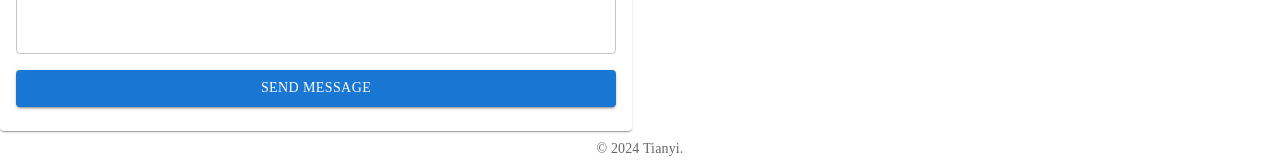
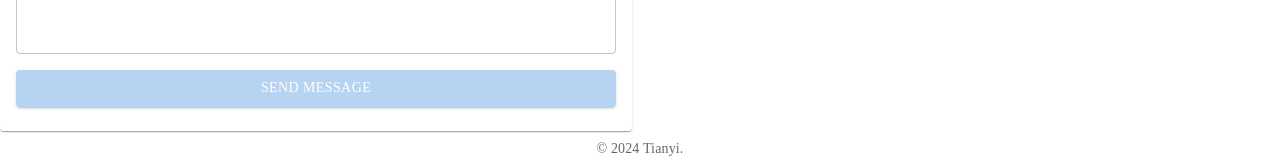
Before and after one commit to ntran03/tianyi, a React (Create React App) app in the folder tianyi/: page /contact in a window 1280 px wide. Shown: the part 1247-1407 px from the top of the page. Built offline with nearby package versions, Linux system fonts and the light colour scheme.

Commit message:
send message button

```diff
--- a/tianyi/src/components/contact.js
+++ b/tianyi/src/components/contact.js
@@ -121,7 +121,7 @@ function ContactUs() {
                                             style: { fontFamily: 'Cormorant, serif' },
                                         }}
                                     />
-                                    <Button variant="contained" type="submit" sx={{ fontFamily: "Cormorant"}}>
+                                    <Button variant="contained" type="submit" sx={{ fontFamily: "Cormorant", bgcolor: "rgb(136, 183, 235)", opacity: 0.6 }}>
                                         Send Message
                                     </Button>
                                 </form>
```
